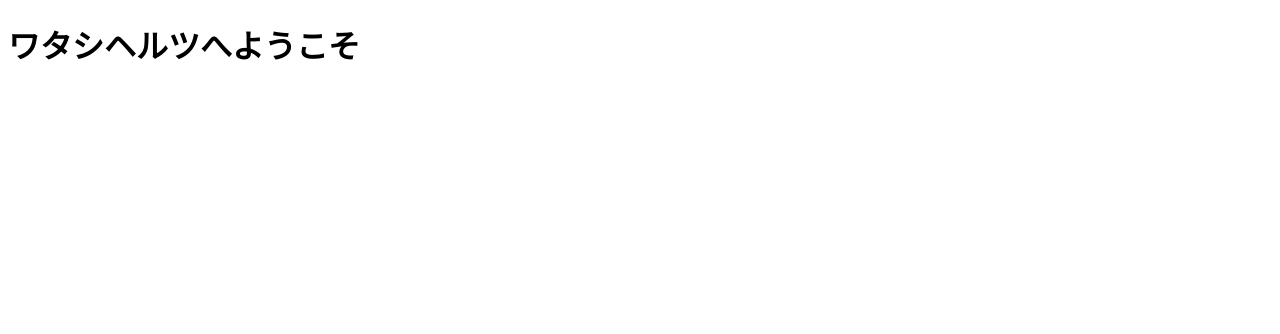
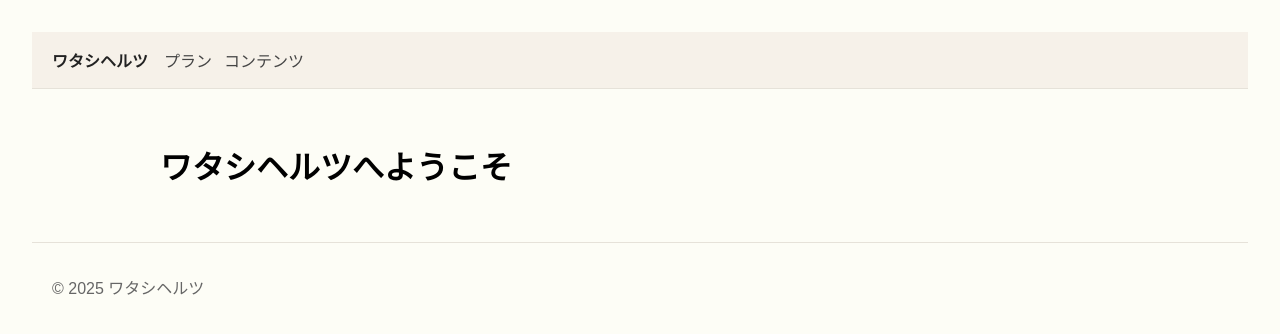
Before and after one commit to hiracoh/watashihertz, a Next.js app: page / in a window 1280 px wide. Shown: the top 334 px of the page. Built offline with nearby package versions, Linux system fonts and the light colour scheme.

Commit message:
Update layout.js

```diff
--- a/app/layout.js
+++ b/app/layout.js
@@ -1,7 +1,33 @@
+import './globals.css';
+
+export const metadata = {
+  title: 'ワタシヘルツ',
+  description: '人間として生きる上での地図',
+};
+
 export default function RootLayout({ children }) {
   return (
     <html lang="ja">
-      <body>{children}</body>
+      <body>
+        <header style={{
+          padding: '1rem 1.25rem', borderBottom: '1px solid #e6e2d9',
+          background: '#F6F1E9', position: 'sticky', top: 0
+        }}>
+          <nav style={{ display:'flex', gap:'1rem', alignItems:'center' }}>
+            <a href="/" style={{ fontWeight: 700, textDecoration:'none', color:'#222' }}>ワタシヘルツ</a>
+            <div style={{ display:'flex', gap:'0.75rem' }}>
+              <a href="/plans" style={{ textDecoration:'none', color:'#444' }}>プラン</a>
+              <a href="/content" style={{ textDecoration:'none', color:'#444' }}>コンテンツ</a>
+            </div>
+          </nav>
+        </header>
+        <main style={{ padding: '2rem 1.25rem', maxWidth: 960, margin: '0 auto' }}>
+          {children}
+        </main>
+        <footer style={{ padding:'2rem 1.25rem', borderTop:'1px solid #e6e2d9', color:'#666' }}>
+          © {new Date().getFullYear()} ワタシヘルツ
+        </footer>
+      </body>
     </html>
-  )
+  );
 }
```
